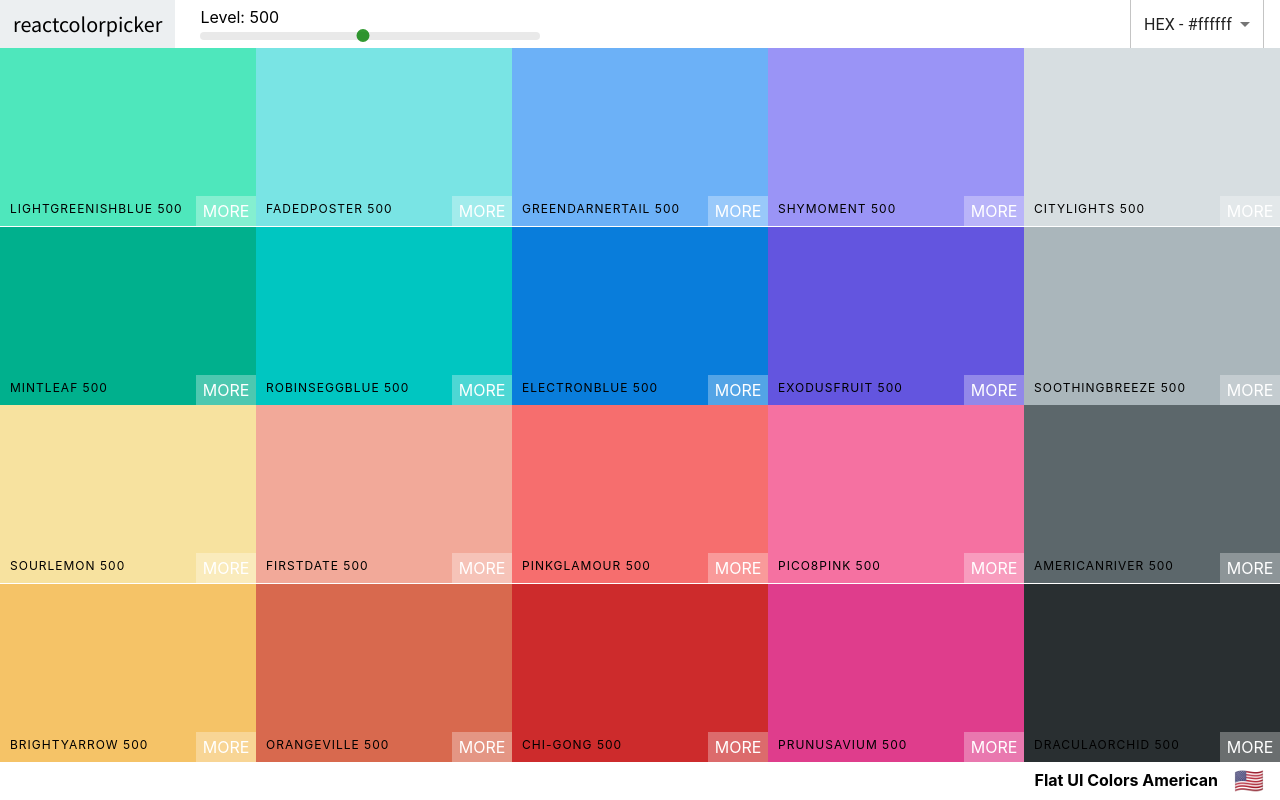
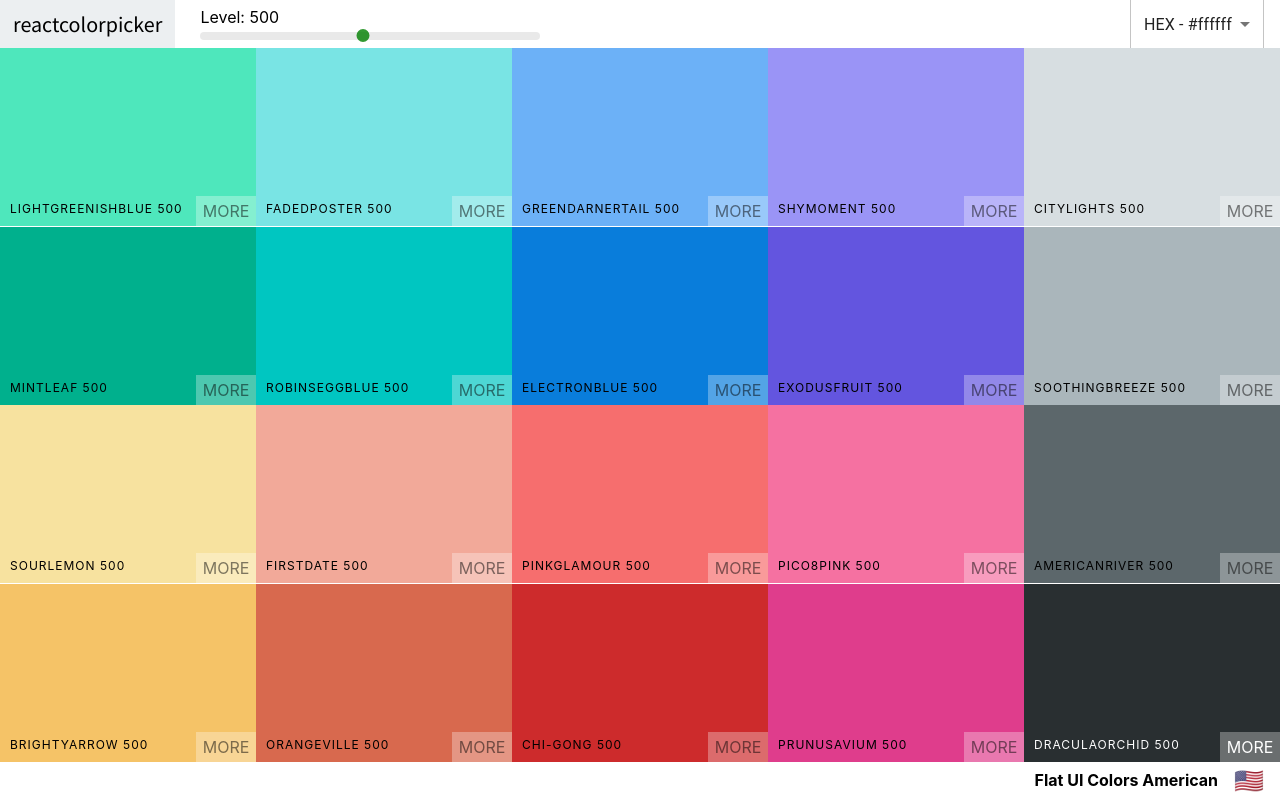
Before and after one commit to karollann/color-project, a React (Create React App) app: page /palette/flat-ui-colors-american in a window 1280 px wide. Built offline with nearby package versions, Linux system fonts and the light colour scheme.

Commit message:
Adjust text color based on luminance

```diff
--- a/src/ColorBox.css
+++ b/src/ColorBox.css
@@ -55,6 +55,14 @@
   letter-spacing: 1px;
   text-transform: uppercase;
   font-size: 12px;
+}
+
+.light-text {
+  color: white;
+}
+
+.ColorBox .dark-text {
+  color: rgba(0, 0, 0, 0.5);
 }
 
 .see-more {
--- a/src/ColorBox.jsx
+++ b/src/ColorBox.jsx
@@ -2,6 +2,7 @@ import React, { useState } from "react";
 import { Link } from "react-router-dom";
 import { CopyToClipboard } from "react-copy-to-clipboard";
 import "./ColorBox.css";
+import chroma from "chroma-js";
 
 export const ColorBox = ({ background, name, paletteId, id, showLink }) => {
   const [copied, isCopied] = useState(false);
@@ -13,6 +14,9 @@ export const ColorBox = ({ background, name, paletteId, id, showLink }) => {
     }, 1500);
   };
 
+  const isDarkColor = chroma(background).luminance() <= 0.08;
+  const isLightColor = chroma(background).luminance() >= 0.07;
+
   return (
     <CopyToClipboard text={background} onCopy={changeCopied}>
       <div style={{ background }} className="ColorBox">
@@ -22,20 +26,26 @@ export const ColorBox = ({ background, name, paletteId, id, showLink }) => {
         />
         <div className={`${copied && "show"} copy-msg`}>
           <h1>copied!</h1>
-          <p>{background}</p>
+          <p className={isLightColor ? "dark-text" : undefined}>{background}</p>
         </div>
         <div className="copy-container">
           <div className="box-content">
-            <span>{name}</span>
+            <span className={isDarkColor ? "light-text" : undefined}>
+              {name}
+            </span>
           </div>
-          <button className="copy-button">Copy</button>
+          <button className={`copy-button ${isLightColor && "dark-text"}`}>
+            Copy
+          </button>
         </div>
         {showLink && (
           <Link
             to={`/palette/${paletteId}/${id}`}
             onClick={(e) => e.stopPropagation()}
           >
-            <span className="see-more">More</span>
+            <span className={`see-more ${isLightColor && "dark-text"}`}>
+              More
+            </span>
           </Link>
         )}
       </div>
```
